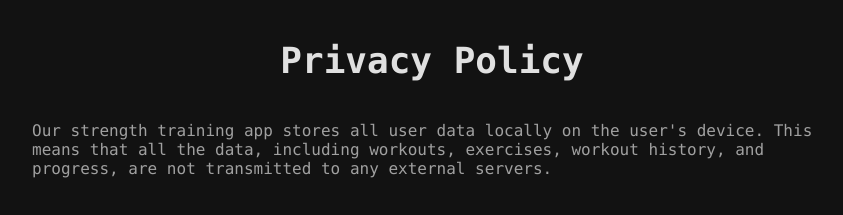
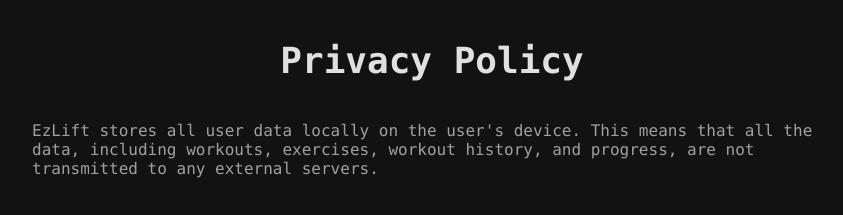
Before and after one commit to windschi3f/windschi3f.github.io, a plain HTML site: page privacy.html in a window 1280 px wide. Shown: the top 215 px of the page, without its empty margins (208-1051 px from the left). Drawn offline with Linux system fonts and the light colour scheme.

Commit message:
Change privacy policy

```diff
--- a/privacy.html
+++ b/privacy.html
@@ -15,7 +15,7 @@
 
     <main>
         <section id="privacy-section">
-            <p>Our strength training app stores all user data locally on the user's device. This means that all the
+            <p>EzLift stores all user data locally on the user's device. This means that all the
                 data,
                 including workouts, exercises, workout history, and progress, are not transmitted to any external
                 servers.
```
